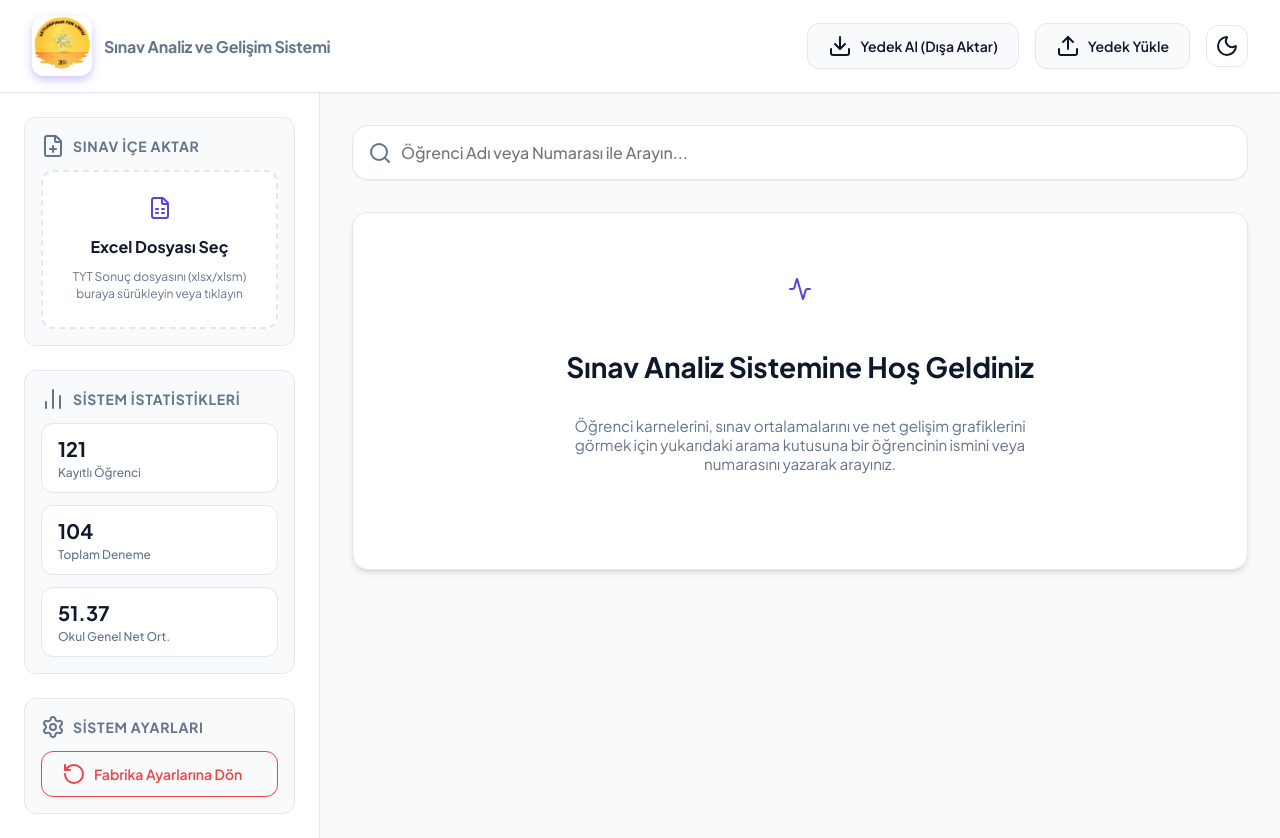
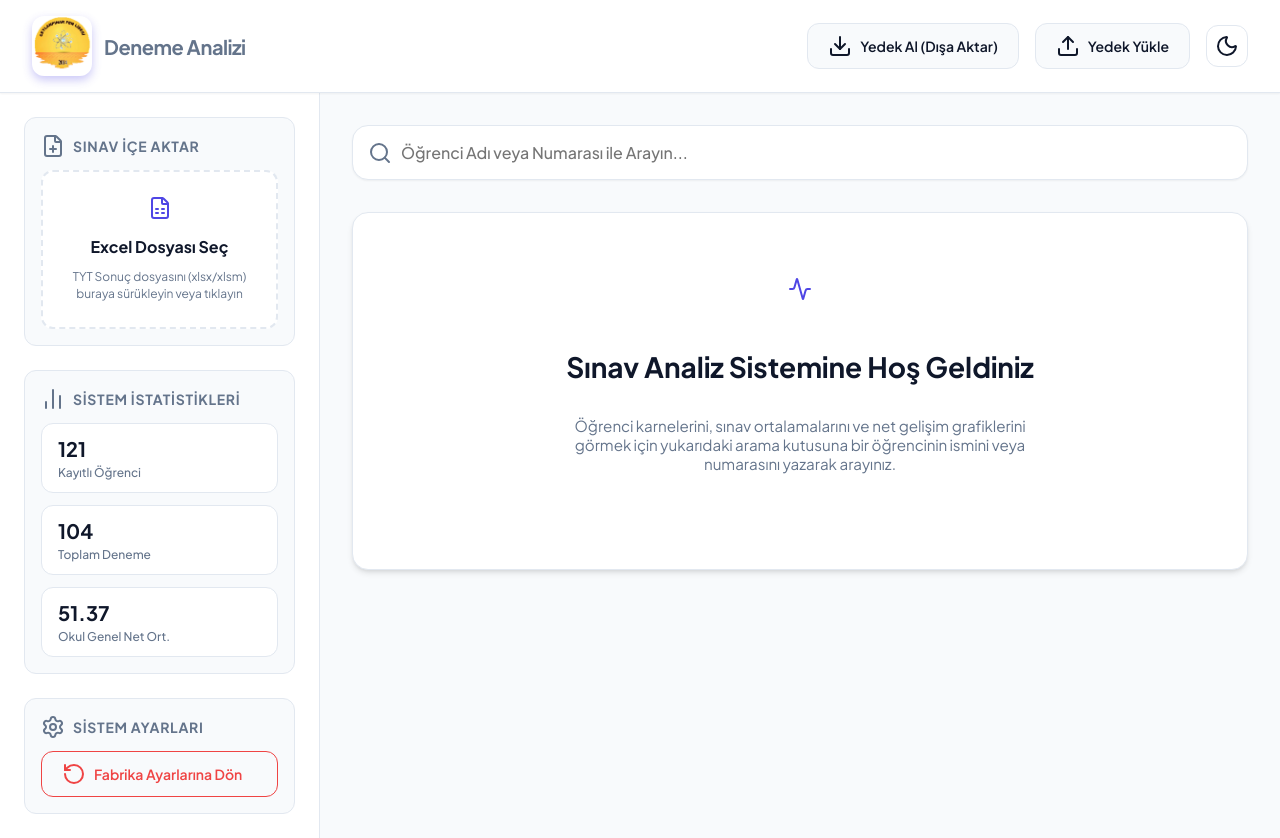
Before and after one commit to alizng1n/deneme-analizi, a plain HTML site: page index.html in a window 1280 px wide. Drawn offline with nearby package versions, Linux system fonts and the light colour scheme.

Commit message:
Baslik Deneme Analizi olarak degistirildi

```diff
--- a/index.html
+++ b/index.html
@@ -619,7 +619,7 @@
                 <img id="logo-img" src="logo.png" alt="Logo" style="max-height: 100%; max-width: 100%; object-fit: contain;">
             </div>
             <div>
-                <p class="logo-subtitle" style="font-size: 1rem; font-weight: 700; letter-spacing: -0.01em;">Sınav Analiz ve Gelişim Sistemi</p>
+                <p class="logo-subtitle" style="font-size: 1.25rem; font-weight: 700; letter-spacing: -0.02em;">Deneme Analizi</p>
             </div>
         </div>
         <div class="header-actions">
```
